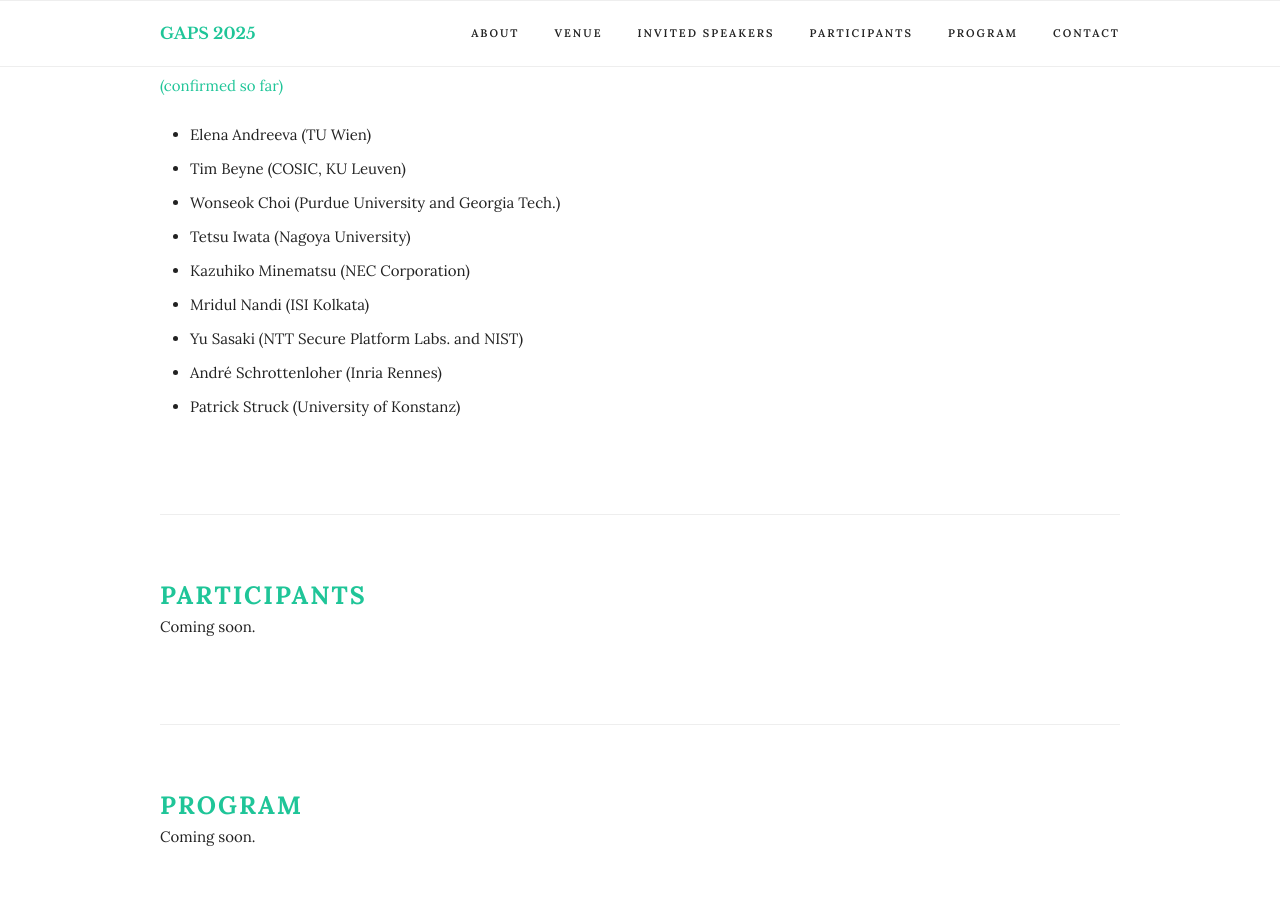
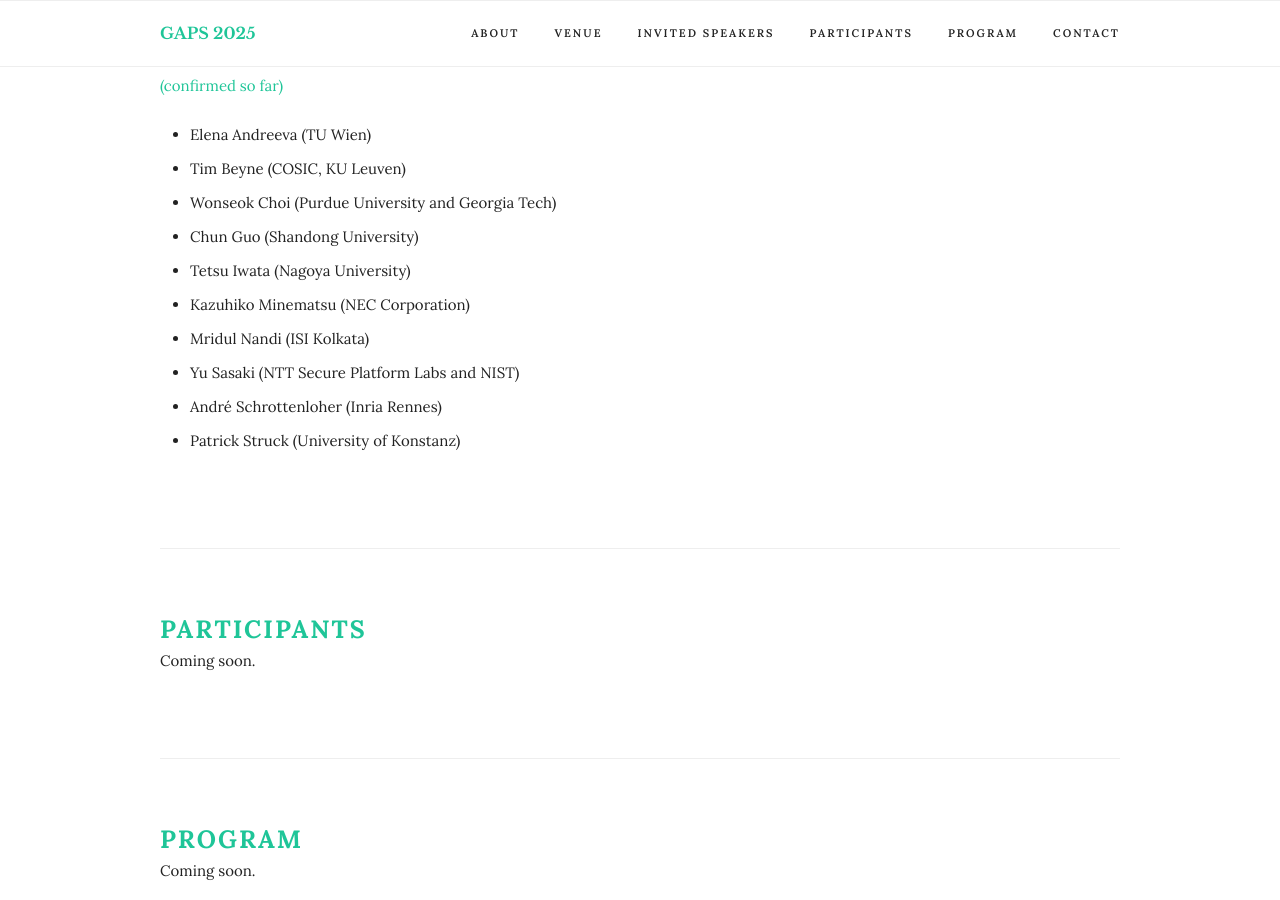
Before and after one commit to gapsworkshop/gaps2025, a Jekyll site: the page built from index.html, in a window 1280 px wide and 900 px high, scrolled down 2531 px. Built offline with Jekyll 4.4.1, drawn with Linux system fonts in a browser that asks for light colours.

Commit message:
Update speakers.yml

```diff
--- a/_data/speakers.yml
+++ b/_data/speakers.yml
@@ -6,7 +6,10 @@
   affiliation: COSIC, KU Leuven
 - first: Wonseok
   last: Choi
-  affiliation: Purdue University and Georgia Tech.
+  affiliation: Purdue University and Georgia Tech
+- first: Chun
+  last: Guo
+  affiliation: Shandong University
 - first: Tetsu
   last: Iwata
   affiliation: Nagoya University
@@ -18,7 +21,7 @@
   affiliation: ISI Kolkata
 - first: Yu
   last: Sasaki
-  affiliation: NTT Secure Platform Labs. and NIST
+  affiliation: NTT Secure Platform Labs and NIST
 - first: André
   last: Schrottenloher
   affiliation: Inria Rennes
```
